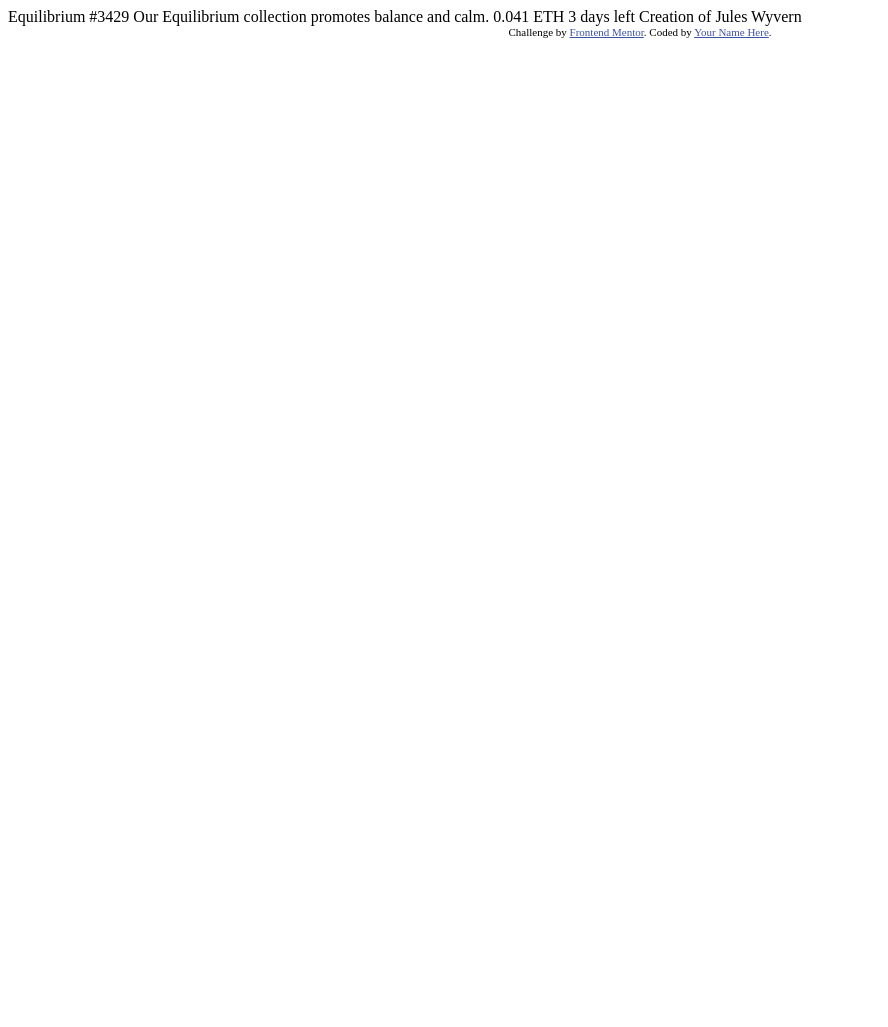
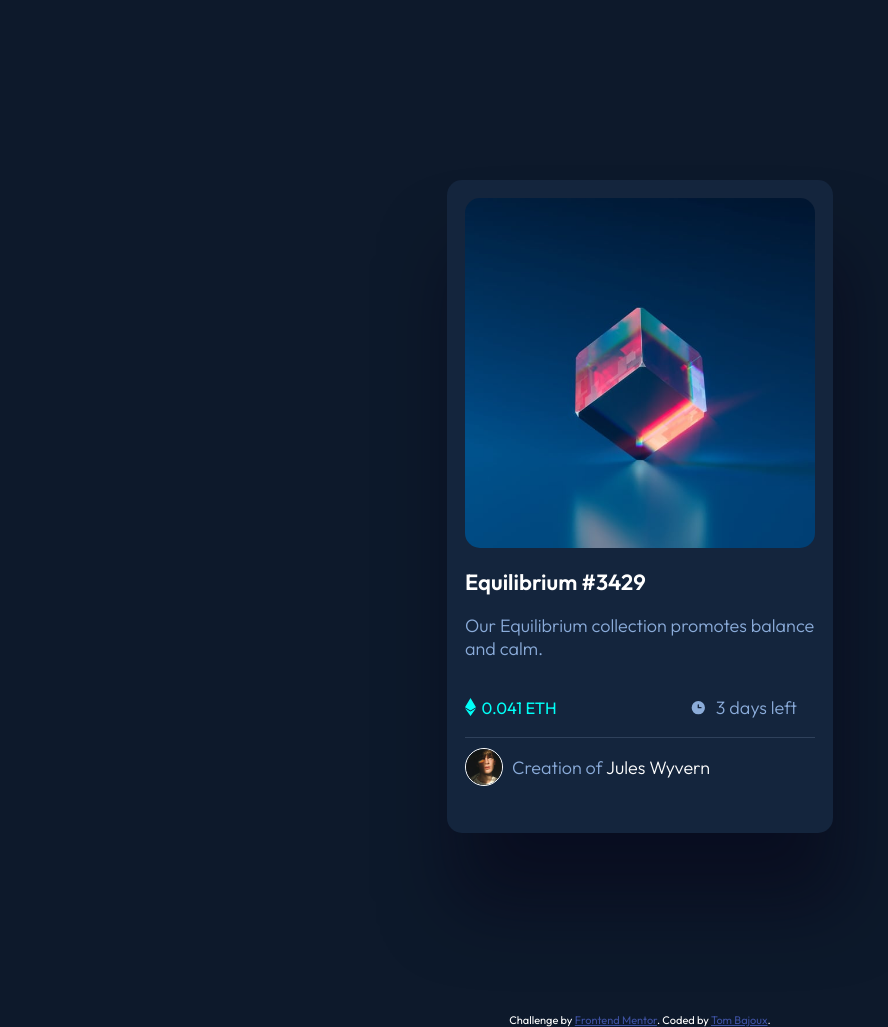
Before and after one commit to Tom-Baj/NFT-preview-card, a plain HTML site: page index.html in a window 1280 px wide. Shown: the whole page, without its empty margins (0-888 px from the left). Before the commit the page ends 800 px from the top, so only its background shows below. Drawn offline with Linux system fonts and the light colour scheme.

Commit message:
update index and style

```diff
--- a/index.html
+++ b/index.html
@@ -1,33 +1,66 @@
 <!DOCTYPE html>
 <html lang="en">
   <head>
-  <meta charset="UTF-8">
-  <meta name="viewport" content="width=device-width, initial-scale=1.0"> <!-- displays site properly based on user's device -->
+    <meta charset="UTF-8" />
+    <meta name="viewport" content="width=device-width, initial-scale=1.0" />
+    <!-- displays site properly based on user's device -->
 
-  <link rel="icon" type="image/png" sizes="32x32" href="./images/favicon-32x32.png">
+    <link
+      rel="icon"
+      type="image/png"
+      sizes="32x32"
+      href="./images/favicon-32x32.png"
+    />
 
     <title>Frontend Mentor | NFT preview card component</title>
 
-  <!-- Feel free to remove these styles or customise in your own stylesheet 👍 -->
-  <style>
-    .attribution { font-size: 11px; text-align: center; }
-    .attribution a { color: hsl(228, 45%, 44%); }
-  </style>
+    <link rel="preconnect" href="https://fonts.googleapis.com" />
+    <link rel="preconnect" href="https://fonts.gstatic.com" crossorigin />
+    <link
+      href="https://fonts.googleapis.com/css2?family=Outfit:wght@300;400;600&display=swap"
+      rel="stylesheet"
+    />
+    <link rel="stylesheet" href="style.css" />
   </head>
   <body>
+    <main>
+      <div class="card">
+        <img
+          class="nft-image"
+          src="images/image-equilibrium.jpg"
+          alt="nft-image"
+        />
 
-  Equilibrium #3429
-
-  Our Equilibrium collection promotes balance and calm.
-
-  0.041 ETH
-  3 days left
-
-  Creation of Jules Wyvern
+        <h1>Equilibrium #3429</h1>
+        <p>Our Equilibrium collection promotes balance and calm.</p>
+        <div class="zone-icons">
+          <div class="ethereum">
+            <img
+              class="icons"
+              src="images/icon-ethereum.svg"
+              alt="icon-ethereum"
+            />
+            <h2>0.041 ETH</h2>
+          </div>
+          <div class="time-left">
+            <img class="icons" src="images/icon-clock.svg" alt="icon-clock" />
+            <p class="days-left">3 days left</p>
+          </div>
+        </div>
+        <div class="creation">
+          <img class="avatar" src="images/image-avatar.png" alt="avatar" />
+          <p class="avatar-text">
+            Creation of <span class="name">Jules Wyvern</span>
+          </p>
+        </div>
+      </div>
 
       <div class="attribution">
-    Challenge by <a href="https://www.frontendmentor.io?ref=challenge" target="_blank">Frontend Mentor</a>.
-    Coded by <a href="#">Your Name Here</a>.
+        Challenge by
+        <a href="https://www.frontendmentor.io?ref=challenge" target="_blank"
+          >Frontend Mentor</a
+        >. Coded by <a href="#">Tom Bajoux</a>.
       </div>
+    </main>
   </body>
 </html>
--- /dev/null
+++ b/style.css
@@ -0,0 +1,120 @@
+:root {
+  --color-soft-blue: hsl(215, 51%, 70%);
+  --color-cyan: hsl(178, 100%, 50%);
+  --color-very-dark-blue-main: hsl(217, 54%, 11%);
+  --color-very-dark-blue-card: hsl(216, 50%, 16%);
+  --color-very-dark-blue-line: hsl(215, 32%, 27%);
+  --color-white: hsl(0, 0%, 100%);
+}
+
+body {
+  background-color: var(--color-very-dark-blue-main);
+
+  margin: 0;
+  font-size: 18px;
+  font-family: "Outfit", sans-serif;
+}
+
+main {
+  display: flex;
+  flex-direction: column;
+  align-items: center;
+  justify-content: center;
+}
+
+h1 {
+  font-size: 22px;
+  font-weight: 600;
+  color: var(--color-white);
+}
+
+h2 {
+  font-weight: 400;
+  color: var(--color-cyan);
+}
+
+p {
+  font-weight: 300;
+  color: var(--color-soft-blue);
+}
+
+span {
+  color: var(--color-white);
+}
+
+.card {
+  background-color: var(--color-very-dark-blue-card);
+  border-radius: 15px;
+  padding: 1em;
+  margin: 10em;
+  box-shadow: 0.5em 4em 4em hsla(246, 76%, 5%, 0.5);
+  max-width: 350px;
+}
+
+.nft-image {
+  width: 100%;
+  border-radius: 15px;
+}
+
+.zone-icons {
+  display: flex;
+  justify-content: space-between;
+}
+
+.ethereum {
+  font-size: 11px;
+  width: 50%;
+  display: flex;
+  align-items: center;
+  justify-content: flex-start;
+}
+
+.time-left {
+  width: 50%;
+  display: flex;
+  align-items: center;
+  justify-content: flex-end;
+  margin-right: 1em;
+}
+
+.icons {
+  margin-right: 0.5em;
+}
+
+.creation {
+  margin-bottom: 1em;
+  display: flex;
+  align-items: center;
+  justify-content: flex-start;
+  border-top: 1px solid hsl(215, 32%, 27%);
+}
+
+.avatar {
+  width: 2em;
+  border: solid white 1px;
+  border-radius: 50%;
+  margin-right: 0.5em;
+}
+
+@media screen and (max-width: 375px) {
+  body,
+  main {
+    padding: 0;
+    margin: 0;
+  }
+
+  .card {
+    margin: 4em 1em;
+    padding: 1em;
+    box-shadow: 0.25em 2em 2em hsla(246, 76%, 5%, 0.5);
+  }
+}
+
+.attribution {
+  color: var(--color-white);
+  font-size: 11px;
+  text-align: center;
+}
+.attribution a {
+  color: hsl(228, 45%, 44%);
+}
```
Lines whose indentation alone changed are shown as unchanged.
